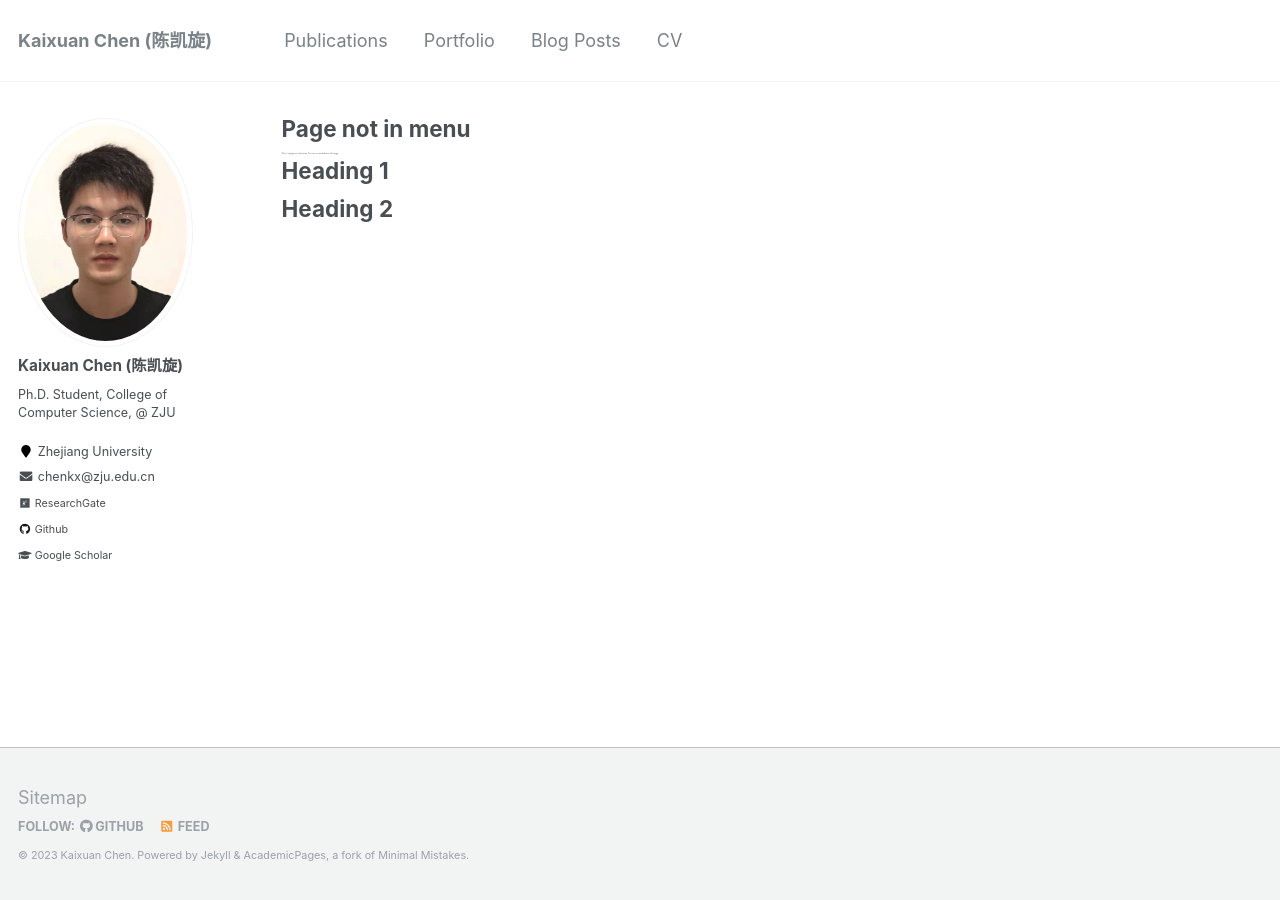
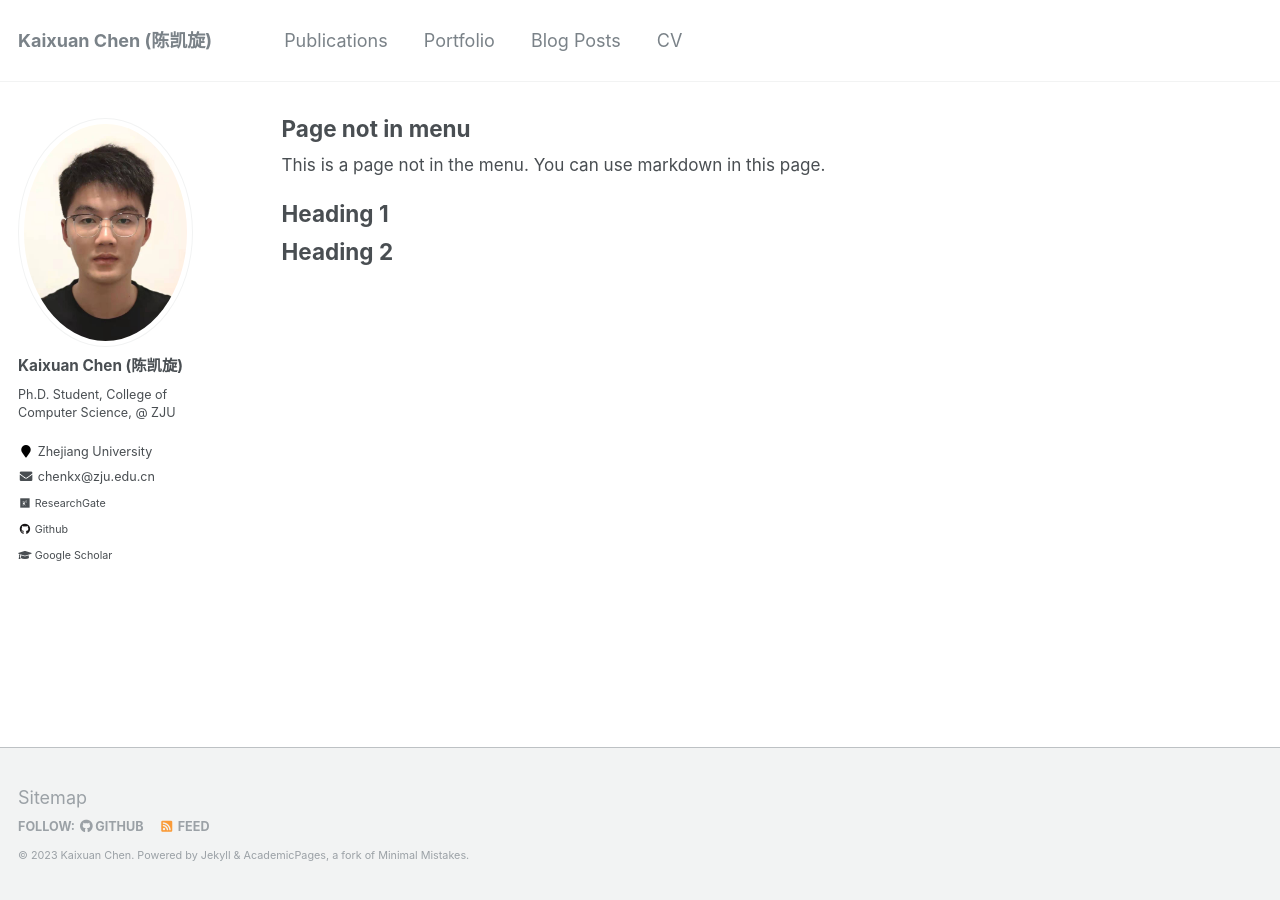
Before and after one commit to chenchkx/chenchkx.github.io, a Jekyll site: the page built from _pages/non-menu-page.md, in a window 1280 px wide. Built offline with Jekyll 4.4.1, drawn with Linux system fonts in a browser that asks for light colours.

Commit message:
recover p li dl size in _page.scss

```diff
--- a/_sass/_page.scss
+++ b/_sass/_page.scss
@@ -56,7 +56,7 @@
   }
 
   p, li, dl {
-    font-size: 0.1em;
+    font-size: 0.95em;
   }
 
   /* paragraph indents */
```
